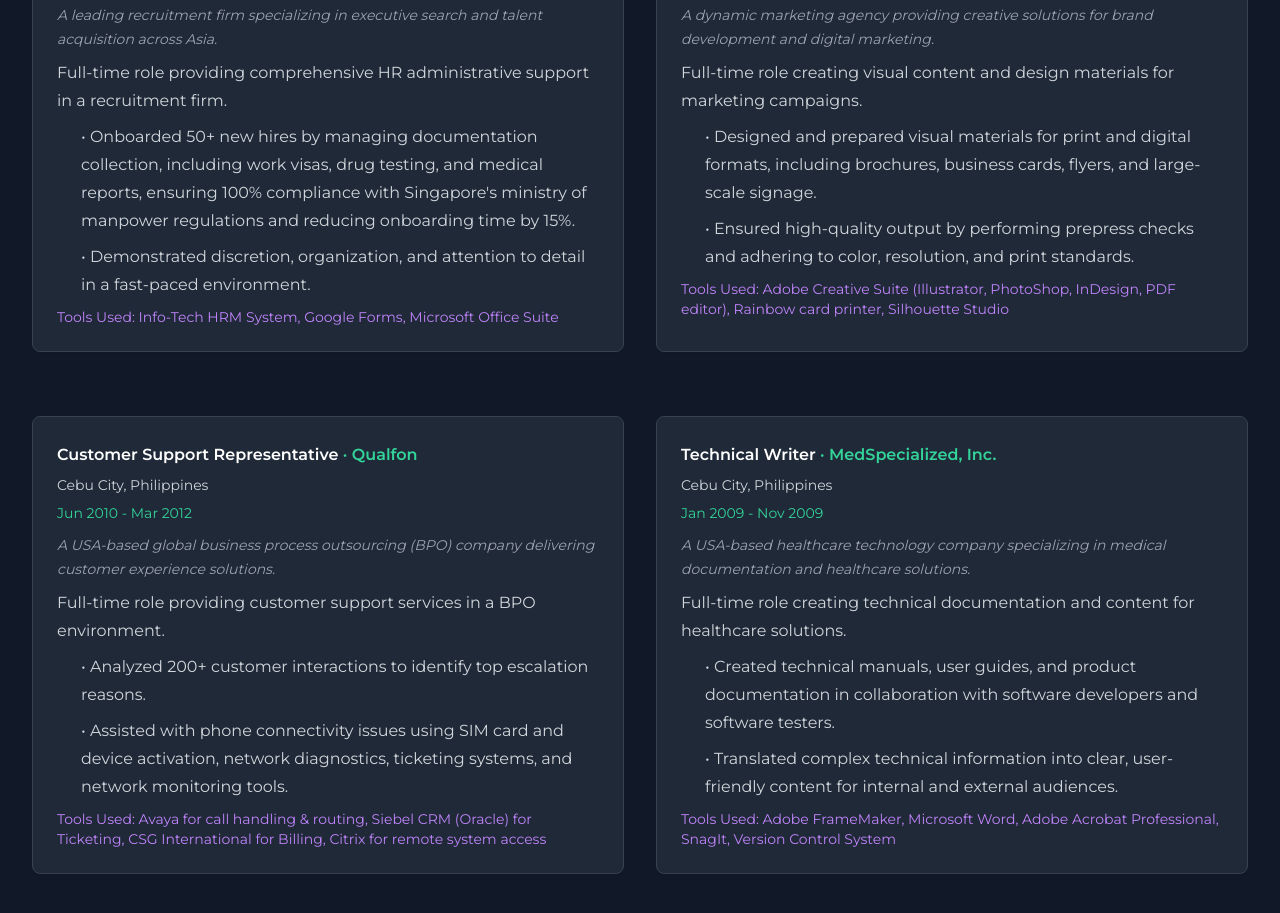
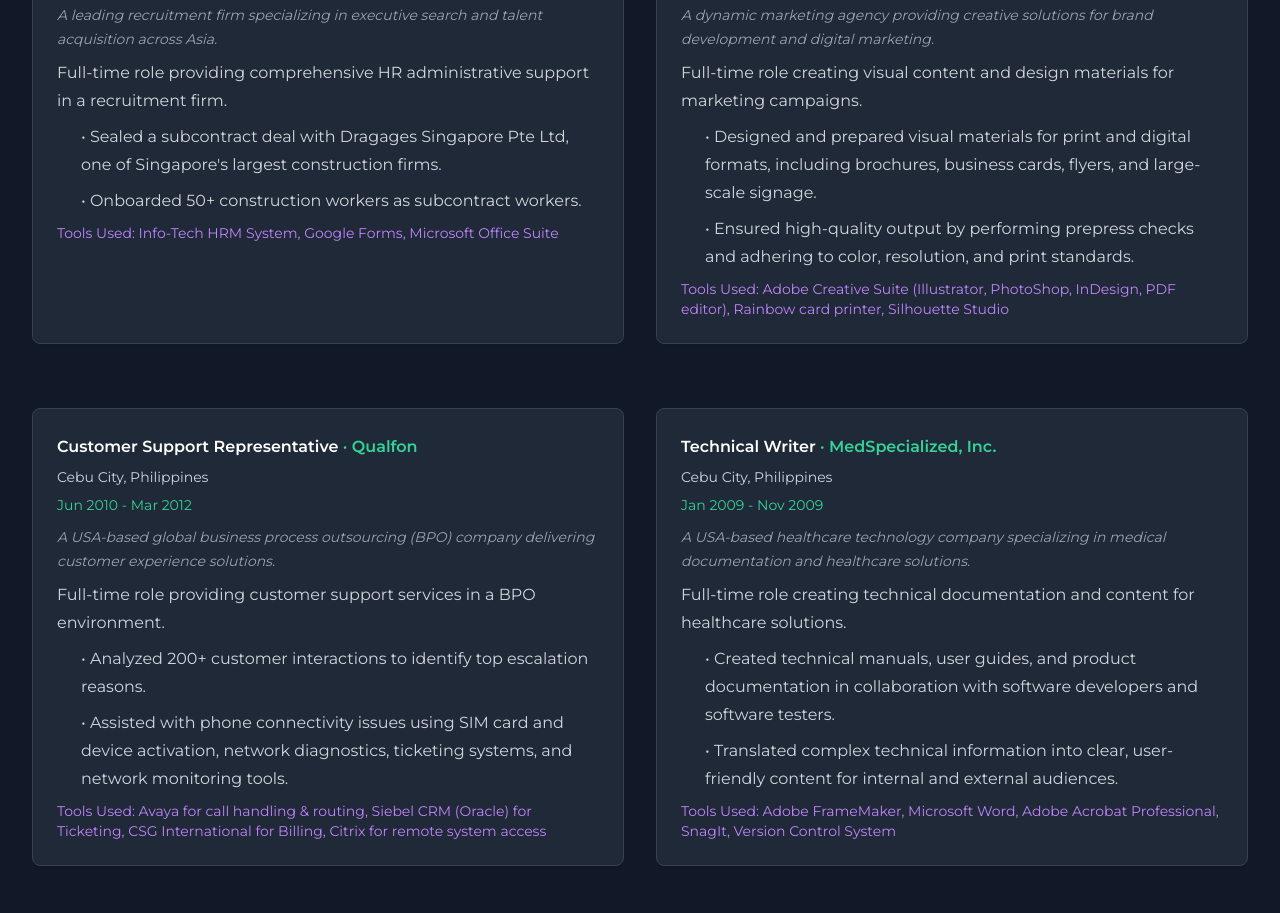
Before and after one commit to AidaKokko/Portfolio, a Next.js app: page / in a window 1280 px wide. Shown: the part 2800-3713 px from the top of the page. Built offline with nearby package versions, Linux system fonts and the light colour scheme.

Commit message:
Update HR Administrator Assistant job description with new responsibilities

```diff
--- a/src/app/page.tsx
+++ b/src/app/page.tsx
@@ -192,8 +192,8 @@
                     <div className="space-y-2">
                       <p>Full-time role providing comprehensive HR administrative support in a recruitment firm.</p>
                       <div className="ml-6 space-y-2">
-                        <p>• Onboarded 50+ new hires by managing documentation collection, including work visas, drug testing, and medical reports, ensuring 100% compliance with Singapore's ministry of manpower regulations and reducing onboarding time by 15%.</p>
-                        <p>• Demonstrated discretion, organization, and attention to detail in a fast-paced environment.</p>
+                        <p>• Sealed a subcontract deal with Dragages Singapore Pte Ltd, one of Singapore's largest construction firms.</p>
+                        <p>• Onboarded 50+ construction workers as subcontract workers.</p>
                       </div>
                       <div className="mt-2">
                         <p className="text-sm text-purple-400">Tools Used: Info-Tech HRM System, Google Forms, Microsoft Office Suite</p>
```
